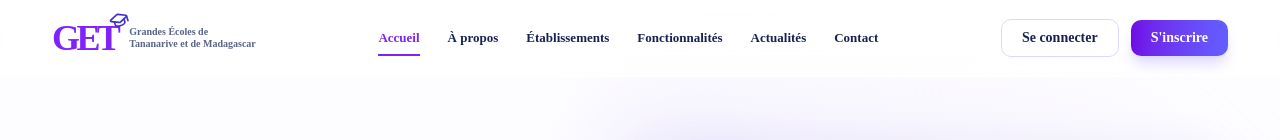
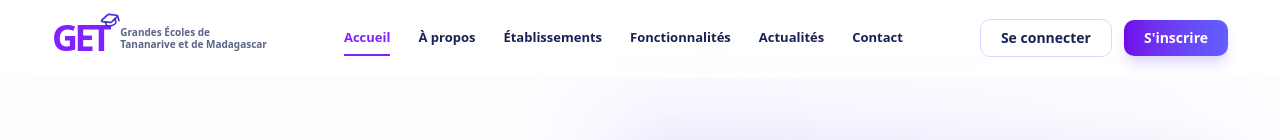
Before and after one commit to mihajaVahatra/get-platform, a Next.js app in the folder frontend/: page / in a window 1280 px wide. Shown: the top 140 px of the page. Built offline with nearby package versions, Linux system fonts and the light colour scheme; grey boxes are pictures that could not be loaded.

Commit message:
fix(frontend): restore production build

```diff
--- a/frontend/app/auth/reset-password/page.tsx
+++ b/frontend/app/auth/reset-password/page.tsx
@@ -1,6 +1,6 @@
 'use client';
 
-import { useState, useEffect } from 'react';
+import { Suspense, useState, useEffect } from 'react';
 import { useRouter, useSearchParams } from 'next/navigation';
 import Link from 'next/link';
 import { useForm } from 'react-hook-form';
@@ -63,6 +63,14 @@ function getPasswordLabel(password: string): string {
 // COMPOSANT PRINCIPAL
 // ============================================================
 export default function ResetPasswordPage() {
+  return (
+    <Suspense fallback={<div className="p-8 text-center">Chargement…</div>}>
+      <ResetPasswordForm />
+    </Suspense>
+  );
+}
+
+function ResetPasswordForm() {
   const router = useRouter();
   const searchParams = useSearchParams();
   const token = searchParams.get('token');
--- a/frontend/app/dashboard/ministry/reports/page.tsx
+++ b/frontend/app/dashboard/ministry/reports/page.tsx
@@ -121,8 +121,8 @@ export default function ReportsPage() {
           <p className="text-gray-500 text-sm">{reports.length} rapport(s) généré(s)</p>
         </div>
         <Dialog open={isDialogOpen} onOpenChange={setIsDialogOpen}>
-          <DialogTrigger asChild>
-            <Button>➕ Générer un rapport</Button>
+          <DialogTrigger render={<Button />}>
+            ➕ Générer un rapport
           </DialogTrigger>
           <DialogContent>
             <DialogHeader>
@@ -143,7 +143,7 @@ export default function ReportsPage() {
               </div>
               <div className="space-y-2">
                 <Label htmlFor="type">Type</Label>
-                <Select value={formData.type} onValueChange={(v) => setFormData({ ...formData, type: v })}>
+                <Select value={formData.type} onValueChange={(v) => setFormData({ ...formData, type: v ?? 'NATIONAL' })}>
                   <SelectTrigger>
                     <SelectValue placeholder="Sélectionner un type" />
                   </SelectTrigger>
@@ -156,7 +156,7 @@ export default function ReportsPage() {
               </div>
               <div className="space-y-2">
                 <Label htmlFor="period">Période</Label>
-                <Select value={formData.period} onValueChange={(v) => setFormData({ ...formData, period: v })}>
+                <Select value={formData.period} onValueChange={(v) => setFormData({ ...formData, period: v ?? 'MONTHLY' })}>
                   <SelectTrigger>
                     <SelectValue placeholder="Sélectionner une période" />
                   </SelectTrigger>
@@ -191,7 +191,7 @@ export default function ReportsPage() {
               </div>
               <div className="space-y-2">
                 <Label htmlFor="format">Format d'export</Label>
-                <Select value={formData.format} onValueChange={(v) => setFormData({ ...formData, format: v })}>
+                <Select value={formData.format} onValueChange={(v) => setFormData({ ...formData, format: v ?? 'PDF' })}>
                   <SelectTrigger>
                     <SelectValue placeholder="Sélectionner un format" />
                   </SelectTrigger>
--- a/frontend/app/dashboard/student/applications/page.tsx
+++ b/frontend/app/dashboard/student/applications/page.tsx
@@ -1,6 +1,6 @@
 'use client';
 
-import { useState, useEffect } from 'react';
+import { Suspense, useState, useEffect } from 'react';
 import { useSearchParams } from 'next/navigation';
 import { apiClient } from '@/lib/api-client';
 import { Card, CardContent, CardHeader, CardTitle } from '@/components/ui/card';
@@ -67,6 +67,14 @@ const STATUS_COLORS: Record<string, string> = {
 };
 
 export default function StudentApplicationsPage() {
+  return (
+    <Suspense fallback={<div className="flex justify-center p-8">Chargement des candidatures...</div>}>
+      <StudentApplicationsContent />
+    </Suspense>
+  );
+}
+
+function StudentApplicationsContent() {
   const searchParams = useSearchParams();
   const initialStatus = searchParams.get('status') || 'ALL';
 
@@ -140,7 +148,7 @@ export default function StudentApplicationsPage() {
         </div>
         <div className="flex items-center gap-3">
           <span className="text-sm text-gray-600">Filtrer :</span>
-          <Select value={statusFilter} onValueChange={(value) => { setStatusFilter(value); setPage(1); }}>
+          <Select value={statusFilter} onValueChange={(value) => { setStatusFilter(value ?? 'ALL'); setPage(1); }}>
             <SelectTrigger className="w-44">
               <SelectValue placeholder="Tous les statuts" />
             </SelectTrigger>
--- a/frontend/app/dashboard/student/offers/page.tsx
+++ b/frontend/app/dashboard/student/offers/page.tsx
@@ -73,7 +73,11 @@ export default function StudentOffersPage() {
     try {
       const response = await apiClient.get('/applications/me');
       const apps = response.data.data || [];
-      const appliedIds = new Set(apps.map((app: any) => app.offerId));
+      const appliedIds = new Set<string>(
+        apps
+          .map((app: { offerId?: string }) => app.offerId)
+          .filter((offerId: string | undefined): offerId is string => Boolean(offerId)),
+      );
       setAppliedOffers(appliedIds);
     } catch (error) {
       console.error('Erreur chargement candidatures:', error);
@@ -243,13 +247,11 @@ export default function StudentOffersPage() {
                       setIsDialogOpen(open);
                       if (!open) setSelectedOffer(null);
                     }}>
-                      <DialogTrigger asChild>
-                        <Button
-                          className="bg-blue-600 text-white hover:bg-blue-700"
-                          onClick={() => setSelectedOffer(offer)}
-                        >
-                          📨 Postuler
-                        </Button>
+                      <DialogTrigger
+                        render={<Button className="bg-blue-600 text-white hover:bg-blue-700" />}
+                        onClick={() => setSelectedOffer(offer)}
+                      >
+                        📨 Postuler
                       </DialogTrigger>
                       <DialogContent>
                         <DialogHeader>
--- a/frontend/app/dashboard/student/payments/page.tsx
+++ b/frontend/app/dashboard/student/payments/page.tsx
@@ -213,7 +213,7 @@ export default function StudentPaymentsPage() {
                   <Label htmlFor="method">Méthode de paiement</Label>
                   <Select
                     value={paymentData.method}
-                    onValueChange={(value) => setPaymentData({ ...paymentData, method: value })}
+                    onValueChange={(value) => setPaymentData({ ...paymentData, method: value ?? '' })}
                   >
                     <SelectTrigger>
                       <SelectValue placeholder="Choisir une méthode" />
--- a/frontend/app/globals.css
+++ b/frontend/app/globals.css
@@ -7,9 +7,9 @@
 @theme inline {
   --color-background: var(--background);
   --color-foreground: var(--foreground);
-  --font-sans: var(--font-sans);
-  --font-mono: var(--font-geist-mono);
-  --font-heading: var(--font-sans);
+  --font-sans: var(--font-app-sans);
+  --font-mono: var(--font-app-mono);
+  --font-heading: var(--font-app-sans);
   --color-sidebar-ring: var(--sidebar-ring);
   --color-sidebar-border: var(--sidebar-border);
   --color-sidebar-accent-foreground: var(--sidebar-accent-foreground);
@@ -49,6 +49,8 @@
 }
 
 :root {
+  --font-app-sans: ui-sans-serif, system-ui, -apple-system, BlinkMacSystemFont, "Segoe UI", sans-serif;
+  --font-app-mono: ui-monospace, SFMono-Regular, Menlo, Monaco, Consolas, "Liberation Mono", monospace;
   --background: oklch(1 0 0);
   --foreground: oklch(0.145 0 0);
   --card: oklch(1 0 0);
--- a/frontend/app/layout.tsx
+++ b/frontend/app/layout.tsx
@@ -1,17 +1,6 @@
 import type { Metadata } from "next";
-import { Geist, Geist_Mono } from "next/font/google";
 import { Toaster } from "react-hot-toast";
 import "./globals.css";
-
-const geistSans = Geist({
-  variable: "--font-geist-sans",
-  subsets: ["latin"],
-});
-
-const geistMono = Geist_Mono({
-  variable: "--font-geist-mono",
-  subsets: ["latin"],
-});
 
 export const metadata: Metadata = {
   title: "GET - Grandes Écoles de Tananarive",
@@ -25,7 +14,7 @@ export default function RootLayout({
 }>) {
   return (
     <html lang="fr">
-      <body className={`${geistSans.variable} ${geistMono.variable} antialiased min-h-screen`}>
+      <body className="antialiased min-h-screen">
         {children}
         <Toaster
           position="top-right"
```
